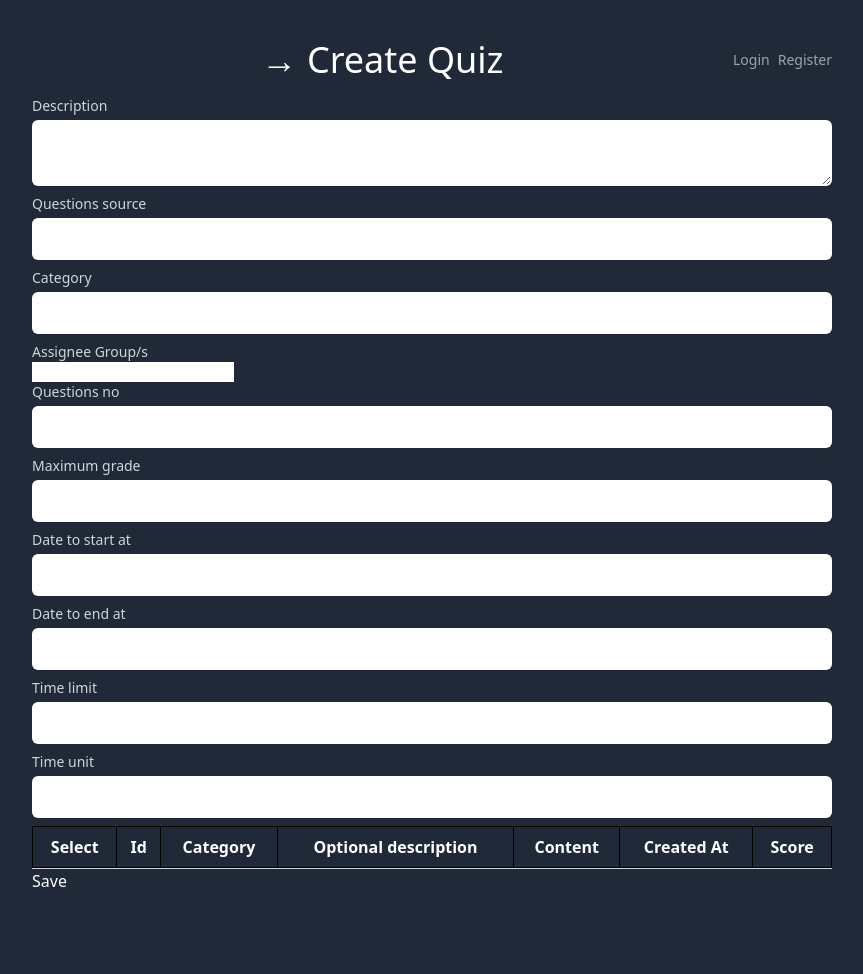
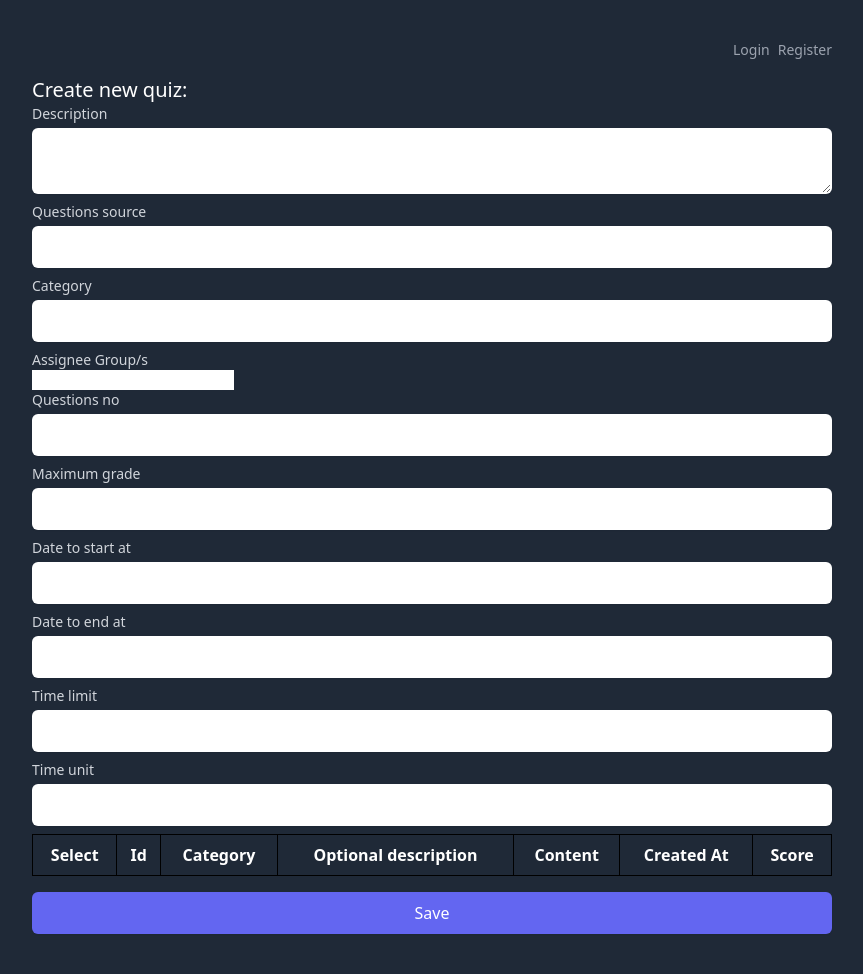
Before and after one commit to DenisaVasile30/OnlineAssessment, a Symfony app: template templates/quiz/quiz_create.html.twig in a window 1280 px wide. Shown: the whole page, without its empty margins (208-1071 px from the left). Before the commit the page ends 887 px from the top, so only its background shows below. Run offline with Twig, Linux system fonts and the light colour scheme; the template is opened without the code that fills it: most values are stand-ins (such as "Sample title", 1, 10 or a date in 2020); form fields are guessed from the names that the template uses; lists and menus that the app fills with data are empty; some libraries are stand-ins or nearby versions.

Commit message:
fixes for created quiz

```diff
--- a/src/Entity/CreatedQuiz.php
+++ b/src/Entity/CreatedQuiz.php
@@ -140,7 +140,11 @@ class CreatedQuiz
 
     public function setAssigneeGroup(array $assigneeGroup): self
     {
-        $this->assigneeGroup = $assigneeGroup;
+        $intAssignedGroup = [];
+        foreach ($assigneeGroup as $k => $value) {
+            $intAssignedGroup[] = (int)$value;
+        }
+        $this->assigneeGroup = $intAssignedGroup;
 
         return $this;
     }
--- a/src/Form/CreateQuizFormType.php
+++ b/src/Form/CreateQuizFormType.php
@@ -41,7 +41,6 @@ class CreateQuizFormType extends AbstractType
                     'Mixed' => 'Mixed',
                 ],
             ])
-//            ->add('questionsList')
             ->add('startAt')
             ->add('endAt')
             ->add('timeLimit')
--- a/templates/quiz/quiz_create.html.twig
+++ b/templates/quiz/quiz_create.html.twig
@@ -1,11 +1,10 @@
 {% extends 'base.html.twig' %}
-
-{% block bread %}
-    → Create Quiz
-{% endblock %}
 
 {% block body %}
     <div>
+        <div class="text-xl">
+            Create new quiz:
+        </div>
         {{ form_start(createQuiz) }}
 
             <div>
@@ -55,11 +54,13 @@
                 {{ form_widget(createQuiz.endAt, {'attr': {'class': 'block w-full shadow-sm border-gray-300 dark:border-transparent dark:text-gray-800 rounded-md border p-2 mt-1 mb-2'}})}}
                 {{ form_errors(createQuiz.endAt) }}
             </div>
+
             <div>
                 {{ form_label(createQuiz.timeLimit, 'Time limit', {'label_attr': {'class': 'block text-sm text-gray-700 dark:text-gray-300 font-medium'}}) }}
                 {{ form_widget(createQuiz.timeLimit, {'attr': {'class': 'block w-full shadow-sm border-gray-300 dark:border-transparent dark:text-gray-800 rounded-md border p-2 mt-1 mb-2'}})}}
                 {{ form_errors(createQuiz.timeLimit) }}
             </div>
+
             <div>
                 {{ form_label(createQuiz.timeUnit, 'Time unit', {'label_attr': {'class': 'block text-sm text-gray-700 dark:text-gray-300 font-medium'}}) }}
                 {{ form_widget(createQuiz.timeUnit, {'attr': {'class': 'block w-full shadow-sm border-gray-300 dark:border-transparent dark:text-gray-800 rounded-md border p-2 mt-1 mb-2'}})}}
@@ -70,14 +71,10 @@
                 {{ include ('quiz/_quiz_questions_show.html.twig') }}
             </div>
 
-        <div class="border-b border-gray-300"></div>
-        {{ form_widget(createQuiz.save, { 'label': 'Save' }) }}
+            <div>
+                {{ form_widget(createQuiz.save, {'attr': {'class': 'block w-full shadow-sm border-transparent bg-indigo-600 hover:bg-indigo-700 dark:bg-indigo-500 dark:hover:bg-indigo-400 text-white rounded-md border p-2 mt-4 mb-2'}}) }}
+            </div>
 
-{#        <div class="text-gray-500 mb-4 pb-4 border-b border-gray-300">#}
-{#            <button type="submit"#}
-{#                    class="submit block w-full shadow-sm border-transparent bg-indigo-600 hover:bg-indigo-700 dark:bg-indigo-500 dark:hover:bg-indigo-400 text-white rounded-md border p-2 mt-4 mb-2">Save#}
-{#            </button>#}
-{#        </div>#}
         {{ form_end(createQuiz) }}
     </div>
 {% endblock %}
@@ -121,15 +118,12 @@
                 }
             }
 
-            // Get the form and table elements
             const form = document.querySelector('form');
             const table = document.querySelector('#questionsTable');
 
-// Get all the checkboxes in the table
             const checkboxes = table.querySelectorAll('input[type="checkbox"]');
             const questionsScores = table.querySelectorAll('input[name="questionsScores[]"]');
 
-// Create a hidden input field to hold the selected data
             const hiddenInput = document.createElement('input');
             hiddenInput.type = 'hidden';
             hiddenInput.name = 'questionsIdsFromSelect';
@@ -140,13 +134,10 @@
             hiddenInputScores.name = 'questionsScores';
             form.appendChild(hiddenInputScores);
 
-// Add event listener to update the hidden input field
             table.addEventListener('click', function(event) {
                 if (event.target.type === 'checkbox') {
-                    // Create an array to hold the selected rows
                     const selectedRows = [];
 
-                    // Loop through all the checkboxes in the table and add the values of the selected ones to the array
                     checkboxes.forEach(function(checkbox) {
                         if (checkbox.checked) {
                             selectedRows.push(checkbox.value);
@@ -154,21 +145,12 @@
                     });
                     hiddenInput.value = JSON.stringify(selectedRows);
                 } else if (event.target.name === 'questionsScores[]') {
-                    // const scores = [];
-                    // questionsScores.forEach(score => {
-                    //     console.log('scores:::::::');
-                    //     scores.push({[score.id]: (score.value)});
-                    // });
-                    // hiddenInputScores.value = JSON.stringify(scores);
-                    // console.log(hiddenInputScores.value);
-
-
                     questionsScores.forEach(score => {
                         score.addEventListener('keyup', event => {
                             console.log('Input changed:', event.target.value);
-
-                            const existingScoreIndex = postedScores.findIndex(postedScore => postedScore.hasOwnProperty(score.id));
-
+                            const existingScoreIndex = postedScores.findIndex(
+                                postedScore => postedScore.hasOwnProperty(score.id)
+                            );
                             if (existingScoreIndex !== -1) {
                                 console.log('already exists');
                                 postedScores[existingScoreIndex][score.id] = event.target.value;
@@ -183,6 +165,5 @@
             });
 
         })
-
     </script>
 {% endblock %}
```
Also changed, not shown: src/Form/QuizQuestionsAddFormType.php (+0 -14 lines). Lines whose indentation alone changed are shown as unchanged.
